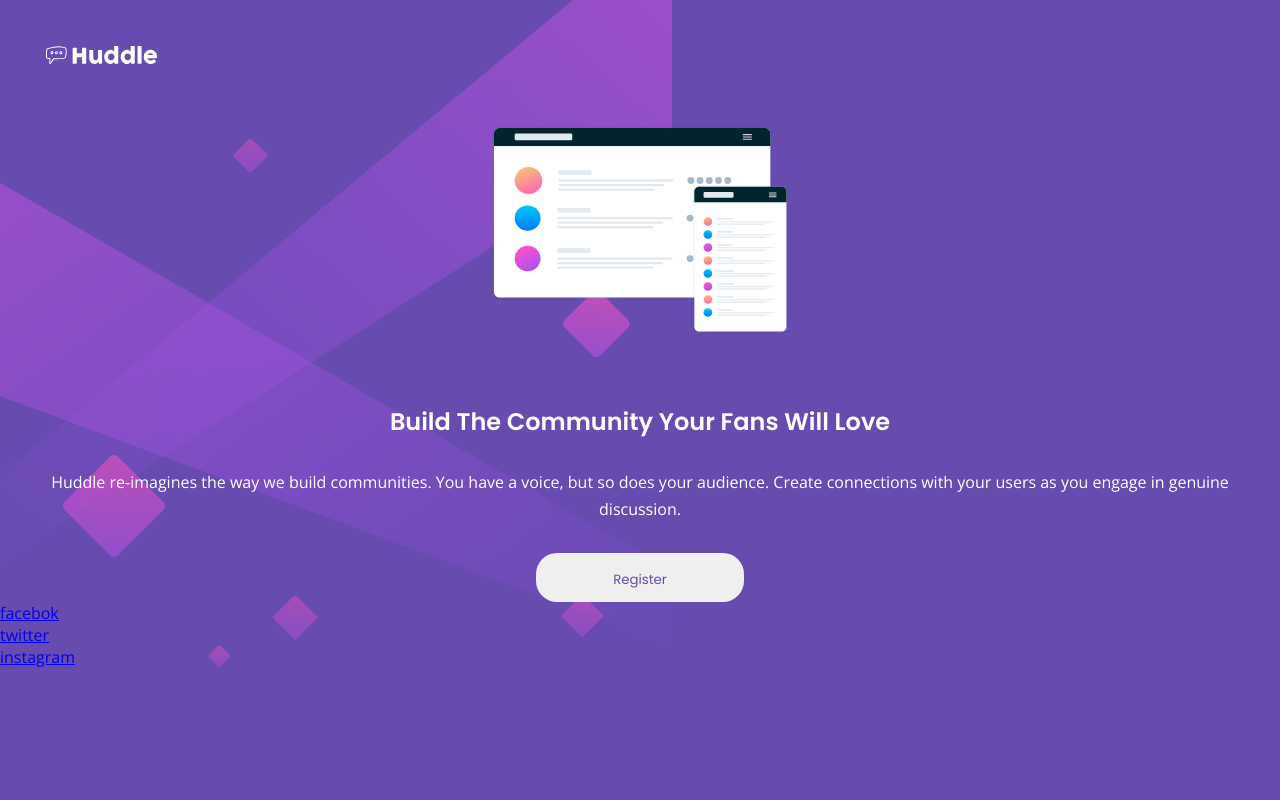
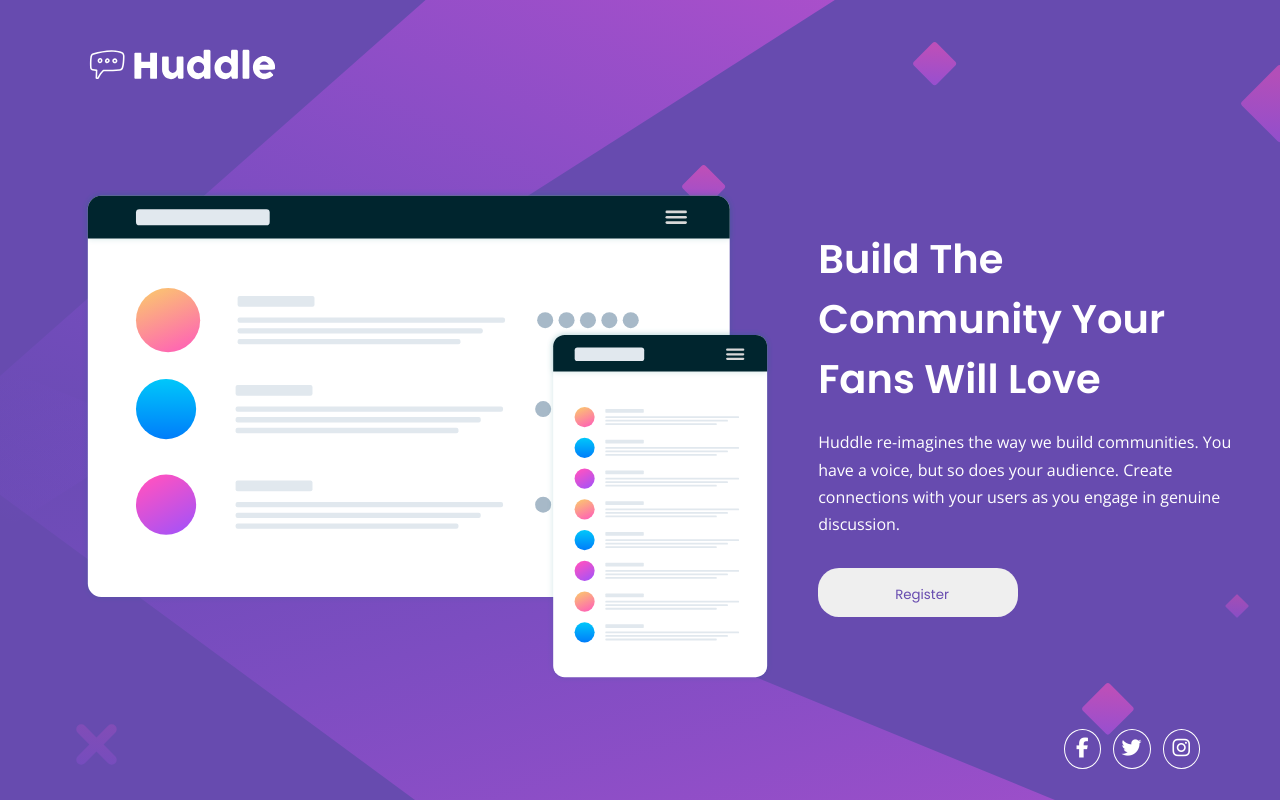
Before and after one commit to 12afaelPereira/FrontendMentor-Huddle-Intro, a plain HTML site: page index.html in a window 1280 px wide. Drawn offline with nearby package versions, Linux system fonts and the light colour scheme.

Commit message:
Add desktop style

```diff
--- a/index.html
+++ b/index.html
@@ -38,10 +38,12 @@
 
   <footer>
     <ul class="socials">
-      <li><a href="#">facebok</a></li>
-      <li><a href="#">twitter</a></li>
-      <li><a href="#">instagram</a></li>
+      <li><a href="#"><i class="fab fa-facebook-f"></i></a></li>
+      <li><a href="#"><i class="fab fa-twitter"></i></a></li>
+      <li><a href="#"><i class="fab fa-instagram"></i></a></li>
     </ul>
   </footer>
+
+  <script src="https://kit.fontawesome.com/af6443c7b5.js" crossorigin="anonymous"></script>
 </body>
 </html>
--- a/style.css
+++ b/style.css
@@ -73,6 +73,7 @@ body{
 
 .main aside button{
     display: block;
+    width: 200px;
 
     margin: 0 auto;
     margin-top: 30px;
@@ -85,9 +86,125 @@ body{
     border: none;
 }
 
+footer{
+    margin-top: 63px;
+    margin-bottom: 40px;
+}
 
-@media screen and (min-width: 375px) {
+.socials{
+    display: flex;
+    justify-content: center;
+}
+
+.socials li{
+    list-style: none;
+}
+
+.socials li:not(:last-child){
+    margin-right: 12px;
+}
+
+.socials a{
+    border: solid 1px white;
+    padding: 8px;
+    border-radius: 100%;
+}
+
+.socials li:first-child a{
+    padding: 8px 11px;
+}
+
+.socials li:last-child a{
+    padding: 8px 9px;
+}
+
+.socials i{
+    color: white;
+    font-size: 20px;
+}
+
+
+
+@media screen and (min-width: 376px) {
     body{
-        background-size: contain;
+        background-image: url(./images/bg-desktop.svg);
     }
 }
+
+@media (min-width: 1025px){
+    body{
+        background-size: initial;
+    }
+
+    .logo{
+        margin-bottom: 95px;
+        margin-left: 80px;
+    }
+
+    .logo img{
+        width: 200px;
+    }
+
+    .main{
+        flex-direction: row;
+        align-items: start;
+    }
+
+    .main img{
+        width: 100%;
+        max-width: 700px;
+
+        height: 100%;
+        max-height: 494px;
+
+        margin-left: 81px;
+    }
+
+    .main aside{
+        max-width: 510px;
+        margin: 40px 38px 0px 45px;
+    }
+
+    .main aside h1{
+        max-width: 440px;
+        font-size: 2.5em;
+        text-align: initial;
+    }
+
+    .main aside p{
+        margin-top: 20px;
+        text-align: initial;
+    }
+
+    .main aside button{
+        margin-left: 0;
+        cursor: pointer;
+    }
+
+    .main aside button:hover{
+        background: var(--secondary-color);
+        color: white;
+    }
+
+    footer{
+        margin: 0;
+    }
+
+    .socials{
+        position: absolute;
+        bottom: 40px;
+        right: 80px;
+    }
+
+    .socials li:hover{
+        color: var(--secondary-color);
+    }
+
+    .socials a:hover{
+        /* border: solid 1px var(--secondary-color); */
+    }
+
+    .socials i:hover{
+        /* color: var(--secondary-color); */
+    }
+}
```
